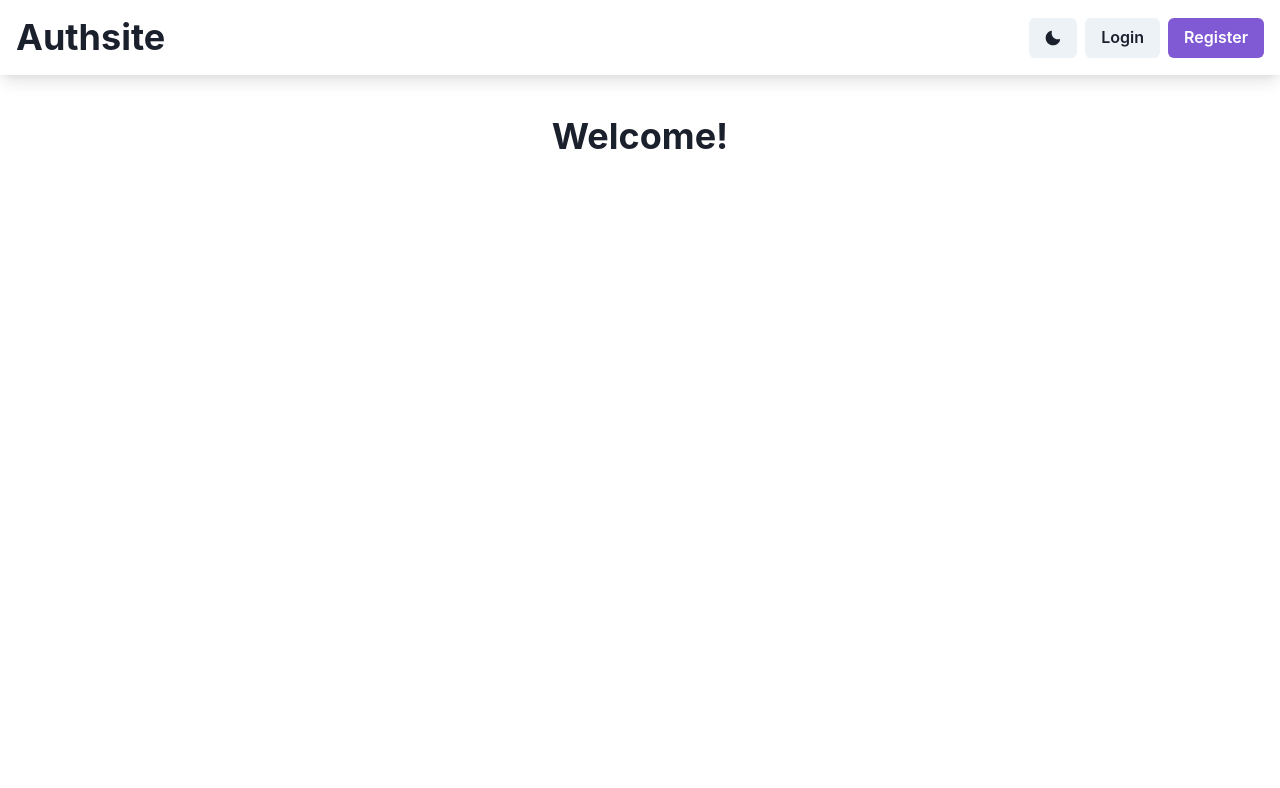
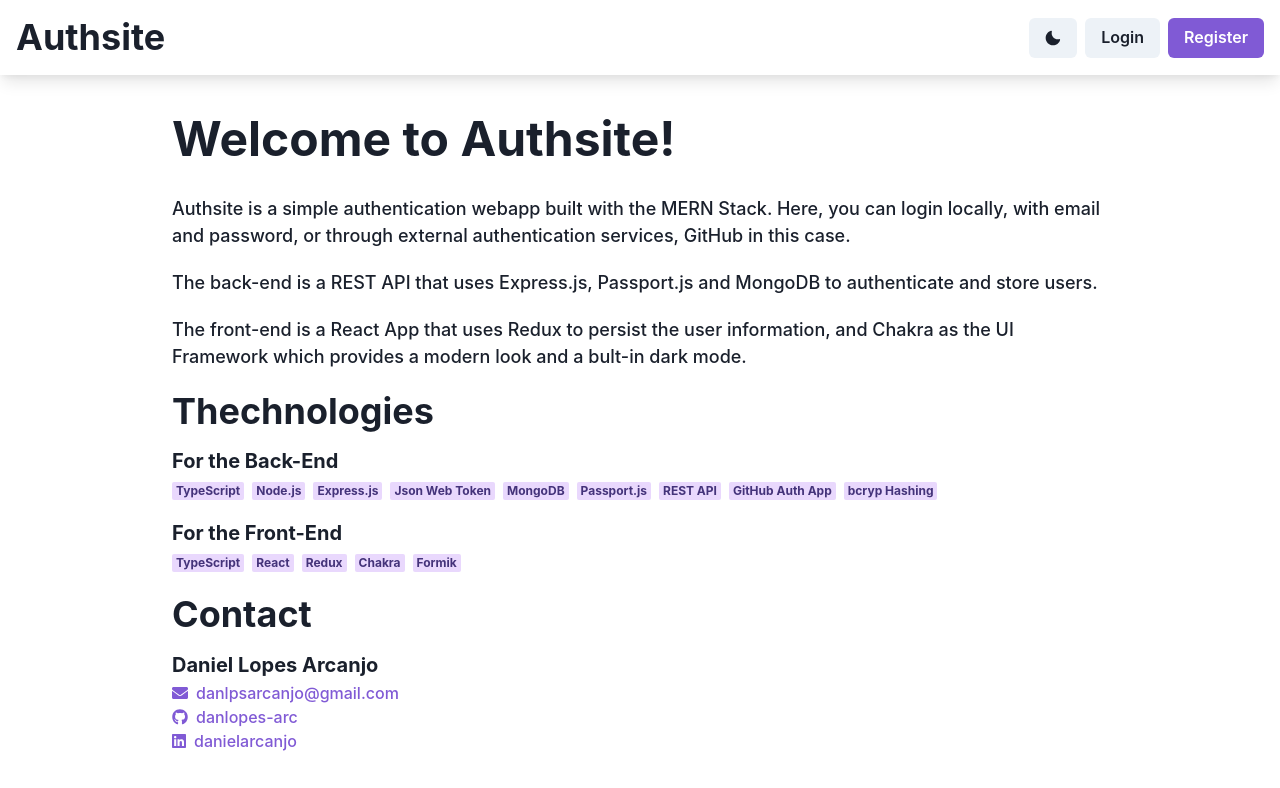
Before and after one commit to danlopes-arc/auth-site-web, a React (Create React App) app: page / in a window 1280 px wide. Shown: the top 788 px of the page. Built offline with nearby package versions, Linux system fonts and the light colour scheme.

Commit message:
Add relevant info on the  Index page

```diff
--- a/src/App.tsx
+++ b/src/App.tsx
@@ -20,7 +20,7 @@ function App() {
         <div className="App">
           <BrowserRouter>
             <NavBar></NavBar>
-            <Container p={10}>
+            <Container pt={10} maxWidth={1000}>
               <Switch>
                 <Route path="/" exact component={Index} />
                 <Route path="/auth/github/callback" exact component={GitHubAuth} />
--- a/src/pages/index.tsx
+++ b/src/pages/index.tsx
@@ -1,6 +1,19 @@
-import { Center, Heading } from '@chakra-ui/react'
+import {
+  Badge,
+  Box,
+  Container,
+  Heading,
+  Link,
+  List,
+  ListItem,
+  Text,
+  useColorMode,
+} from '@chakra-ui/react'
+import { FontAwesomeIcon } from '@fortawesome/react-fontawesome'
 import React, { useEffect } from 'react'
 import { TITLE } from '../consts'
+import { faGithub, faLinkedin } from '@fortawesome/free-brands-svg-icons'
+import { faEnvelope } from '@fortawesome/free-solid-svg-icons'
 
 interface IndexProps {}
 
@@ -9,10 +22,110 @@ const Index: React.FC<IndexProps> = () => {
     document.title = `${TITLE}`
   })
 
+  const { colorMode } = useColorMode()
+  const linkColor = colorMode === 'light' ? 'purple.500' : 'purple.200'
+  const frontEnd = ['TypeScript', 'React', 'Redux', 'Chakra', 'Formik']
+  const backEnd = [
+    'TypeScript',
+    'Node.js',
+    'Express.js',
+    'Json Web Token',
+    'MongoDB',
+    'Passport.js',
+    'REST API',
+    'GitHub Auth App',
+    'bcryp Hashing'
+  ]
+
   return (
-    <Center>
-      <Heading as="h1">Welcome!</Heading>
-    </Center>
+    <Container maxWidth={1000} fontWeight="500">
+      <Heading as="h1" mb={8} size="2xl">
+        Welcome to Authsite!
+      </Heading>
+      <Text mb={5} fontSize="lg">
+        Authsite is a simple authentication webapp built with the MERN Stack.
+        Here, you can login locally, with email and password, or through
+        external authentication services, GitHub in this case.
+      </Text>
+      <Text mb={5} fontSize="lg">
+        The back-end is a REST API that uses Express.js, Passport.js and MongoDB
+        to authenticate and store users.
+      </Text>
+      <Text mb={5} fontSize="lg">
+        The front-end is a React App that uses Redux to persist the user
+        information, and Chakra as the UI Framework which provides a modern look
+        and a bult-in dark mode.
+      </Text>
+      <Heading as="h3" mb={4} size="xl">
+        Thechnologies
+      </Heading>
+      <Box mb={5}>
+        <Heading as="h5" mb={1} size="md">
+          For the Back-End
+        </Heading>
+        {backEnd.map((text) => (
+          <Badge
+            variant="subtle"
+            colorScheme="purple"
+            mr={2}
+            textTransform="none"
+          >
+            {text}
+          </Badge>
+        ))}
+      </Box>
+      <Box mb={5}>
+        <Heading as="h5" mb={1} size="md">
+          For the Front-End
+        </Heading>
+        {frontEnd.map((text) => (
+          <Badge
+            variant="subtle"
+            colorScheme="purple"
+            mr={2}
+            textTransform="none"
+          >
+            {text}
+          </Badge>
+        ))}
+      </Box>
+
+      <Heading as="h3" mb={4} size="xl">
+        Contact
+      </Heading>
+      <Heading as="h4" mb={1} size="md">
+      Daniel Lopes Arcanjo
+      </Heading>
+      <List>
+        <ListItem>
+          <Link href="mailto:danlpsarcanjo@gmail.com" color={linkColor}>
+            <FontAwesomeIcon icon={faEnvelope} />
+            <Text as="span" ml={2}>
+              danlpsarcanjo@gmail.com
+            </Text>
+          </Link>
+        </ListItem>
+        <ListItem>
+          <Link href="https://github.com/danlopes-arc" color={linkColor}>
+            <FontAwesomeIcon icon={faGithub} />
+            <Text as="span" ml={2}>
+              danlopes-arc
+            </Text>
+          </Link>
+        </ListItem>
+        <ListItem>
+          <Link
+            href="https://www.linkedin.com/in/danielarcanjo/"
+            color={linkColor}
+          >
+            <FontAwesomeIcon icon={faLinkedin} />
+            <Text as="span" ml={2}>
+              danielarcanjo
+            </Text>
+          </Link>
+        </ListItem>
+      </List>
+    </Container>
   )
 }
 
--- a/src/pages/login.tsx
+++ b/src/pages/login.tsx
@@ -1,4 +1,4 @@
-import { Button, Heading } from '@chakra-ui/react'
+import { Button, Container, Heading } from '@chakra-ui/react'
 import { Form, Formik, FormikHelpers, FormikProps } from 'formik'
 import React, { useEffect } from 'react'
 import { Link, useHistory } from 'react-router-dom'
@@ -72,6 +72,7 @@ const Login: React.FC<LoginProps> = () => {
   }
 
   return (
+    <Container maxWidth={400}>
       <Formik initialValues={userData} onSubmit={onSubmit}>
         {(props) => (
           <Form>
@@ -113,6 +114,7 @@ const Login: React.FC<LoginProps> = () => {
           </Form>
         )}
       </Formik>
+    </Container>
   )
 }
 
--- a/src/pages/register.tsx
+++ b/src/pages/register.tsx
@@ -1,4 +1,4 @@
-import { Button, Heading } from '@chakra-ui/react'
+import { Button, Container, Heading } from '@chakra-ui/react'
 import { Form, Formik, FormikHelpers, FormikProps } from 'formik'
 import React, { useEffect } from 'react'
 import { Link, useHistory } from 'react-router-dom'
@@ -88,6 +88,7 @@ const Register: React.FC<RegisterProps> = () => {
   }
 
   return (
+    <Container maxWidth={400}>
       <Formik initialValues={userData} onSubmit={onSubmit}>
         {(props) => (
           <Form>
@@ -129,6 +130,7 @@ const Register: React.FC<RegisterProps> = () => {
           </Form>
         )}
       </Formik>
+    </Container>
   )
 }
 
```
Lines whose indentation alone changed are shown as unchanged.
